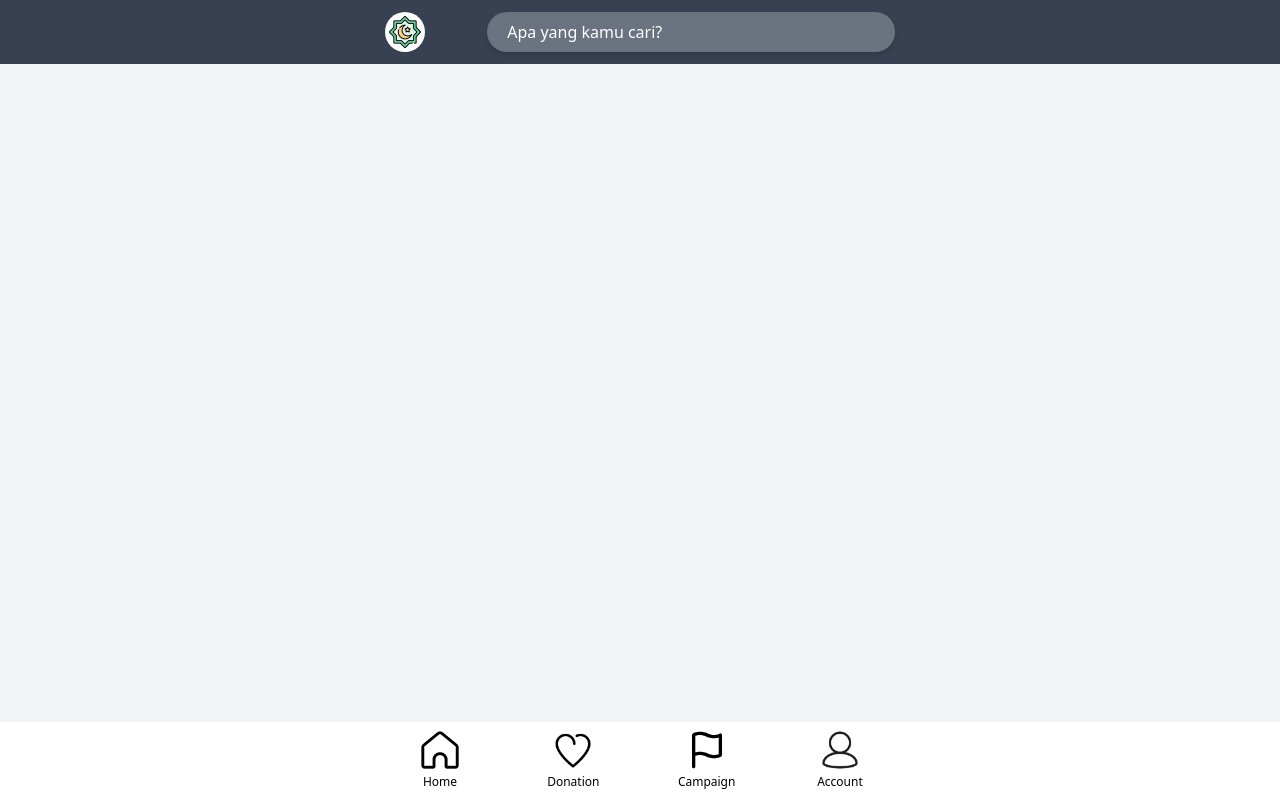
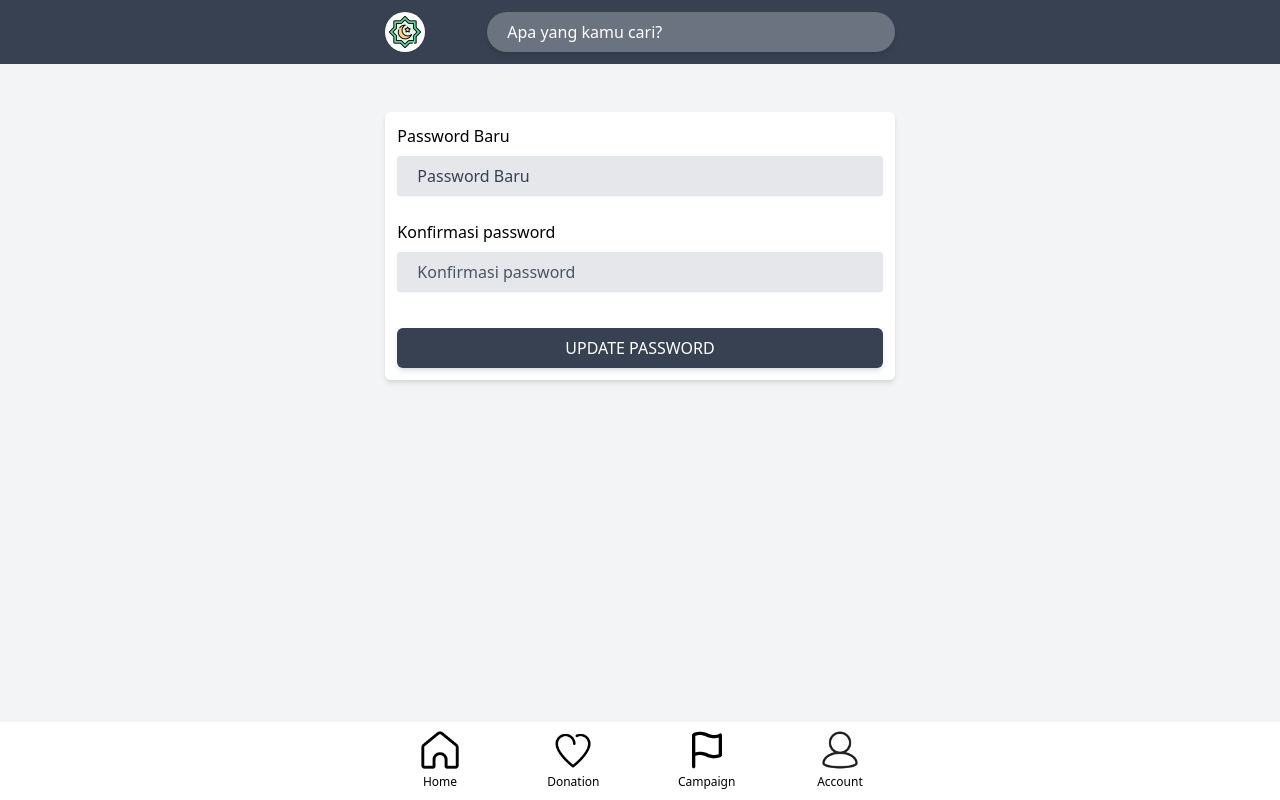
Before and after one commit to Cizz22/webdonasi-vue, a Vue app: page /profile/password in a window 1280 px wide. Built offline with nearby package versions, Linux system fonts and the light colour scheme; sample sign-in values are in the browser's storage.

Commit message:
dashboard done

```diff
--- a/src/router/index.js
+++ b/src/router/index.js
@@ -42,6 +42,14 @@ const routes = [
             requiresAuth: true
         }
     },
+    {
+        path:'/profile/password',
+        name:'profile.password',
+        component: () => import('@/views/profile/password.vue'),
+        meta: {
+            requiresAuth: true
+        }
+    },
 
 ];
 
--- a/src/store/index.js
+++ b/src/store/index.js
@@ -3,12 +3,15 @@ import { createStore } from 'vuex'
 import auth from './modules/auth'
 import donation from './modules/donation'
 import profile from './modules/profile'
+import slider from './modules/slider'
+
 
 const store = createStore({
     modules:{
         auth,
         donation,
         profile,
+        slider
     }
 })
 
--- a/src/store/modules/profile.js
+++ b/src/store/modules/profile.js
@@ -45,6 +45,29 @@ const profile = {
                     reject(error.response.data)
                 })
             })
+        },
+
+        updatePassword({commit}, user){
+           return new Promise((resolve, reject) => {
+            const {password, password_confirmation} = user
+
+            const token = localStorage.getItem('token')
+
+            Api.defaults.headers.common['Authorization'] = `Bearer ${token}`
+
+            Api.post('/profile/password', {
+                password,
+                password_confirmation
+            })
+            .then((response) => {
+                commit('SET_PROFILE', response.data.data)
+
+                resolve(response)
+            })
+            .catch((error) => {
+                reject(error)
+            })
+           })
         }
     },
     getters:{
--- /dev/null
+++ b/src/store/modules/slider.js
@@ -0,0 +1,15 @@
+import Api from '../../api/api'
+
+const slider = {
+    state:{
+
+    },
+    mutations:{
+
+    },
+    actions:{
+
+    }
+}
+
+export default slider
--- a/src/views/auth/Login.vue
+++ b/src/views/auth/Login.vue
@@ -72,7 +72,7 @@ export default {
 
         async function login(){
             try {
-                const dispatchLogin = await store.dispatch('auth/login', {
+            let dispatchLogin = await store.dispatch('auth/login', {
                     email: user.email,
                     password: user.password
                 })
--- a/src/views/dashboard/Index.vue
+++ b/src/views/dashboard/Index.vue
@@ -36,13 +36,13 @@
                     </div>
                 </router-link>
 
-                <a href="#">
+                <router-link :to="{name: 'profile.password'}" href="#">
                     <div class="grid grid-cols-5 gap-4 bg-gray-300 p-3 rounded-md shadow-sm mb-3">
                         <div class="col-span-5">
                             <i class="fa fa-key" aria-hidden="true"></i> Ubah Password
                         </div>
                     </div>
-                </a>
+                </router-link>
 
                 <a @click = "logout" href="">
                     <div class="grid grid-cols-5 gap-4 bg-gray-300 p-3 rounded-md shadow-sm mb-3">
@@ -62,13 +62,9 @@
 //hook vuex
     import { useStore } from 'vuex'
 
-    //hook vue
     import { computed, onMounted } from 'vue'
 
     import {useToast} from 'vue-toastification'
-
-    // Same interface as this.$toast
-    const toast = useToast()
 
     import { useRouter } from 'vue-router'
 
@@ -78,6 +74,8 @@ export default {
         const store = useStore()
 
         const router = useRouter()
+
+        const toast = useToast()
 
         onMounted(() => {
             store.dispatch('auth/getUser')
@@ -100,6 +98,7 @@ export default {
         return{
             user,
             logout,
+            toast
         }
 
     }
--- a/src/views/donation/Index.vue
+++ b/src/views/donation/Index.vue
@@ -10,8 +10,40 @@
 
                     <div v-if="donations.length > 0">
                         <div class="mt-5 grid grid-cols-4 gap-4">
-                            <div class="col-span-4">
-                                <figure></figure>
+                            <div class="col-span-4" v-for="donation in donations" :key="donation.id">
+                                <div class="bg-gray-200 rounded-md shadow-md p-2">
+                                    <figure class="rounded-xl md:flex md:p-0">
+                                        <img :src="donation.campaign.image" class="w-full h-34 md:w-48 rounded mx-auto object-cover" width="384" height="512">
+                                        <div class="text-center p-5 w-full pt-6 md:text-left spaye-y-4">
+                                            <router-link :to="{name: 'campaign.show'}" >
+                                                <p class="text-sm font-semibold">{{donation.campaign.title}}</p>
+                                            </router-link>
+                                            <figcaption class="font-medium">
+                                                <p class="text-xs text-gray-500 mt-5">
+                                                    <span class="font-bold text-gray-500 mr-3">{{donation.created_at}}</span>
+                                                    <span class="font-bold text-blue-900">{{formatPrice(donation.amount)}}</span>
+                                                </p>
+                                            </figcaption>
+                                            <div v-if="donation.status == 'pending'">
+                                                <button class="px-2 py-1 rounded-md w-full bg-yellow-600 shadow-md focus:outline-none">Bayar Sekarang</button>
+                                            </div>
+                                        </div>
+                                        <div class="ml-auto text-sm text-gray-500 underline">
+                                        <div v-if="donation.status == 'success'">
+                                            <button class="bg-green-500 border-2 border-green-500 rounded shadow-sm text-xs py-1 px-2 text-black focus:outline-none">Berhasil</button>
+                                        </div>
+                                        <div v-else-if="donation.status == 'pending'">
+                                            <button class="bg-yellow-500 border-2 border-yellow-500 rounded shadow-sm text-xs py-1 px-2 text-black focus:outline-none">Pending</button>
+                                        </div>
+                                        <div v-else-if="donation.status == 'expired'">
+                                            <button class="bg-red-500 border-2 border-red-500 rounded shadow-sm text-xs py-1 px-2 text-black focus:outline-none">Dibatalkan</button>
+                                        </div>
+                                        <div v-else-if="donation.status == 'failed'">
+                                            <button class="bg-red-500 border-2 border-red-500 rounded shadow-sm text-xs py-1 px-2 text-black focus:outline-none">Dibatalkan</button>
+                                        </div>
+                                    </div>
+                                    </figure>
+                                </div>
                             </div>
                         </div>
                     </div>
--- /dev/null
+++ b/src/views/profile/password.vue
@@ -0,0 +1,86 @@
+<template>
+      <div class="pb-20 pt-20">
+        <div class="container mx-auto p-3 grid grid-cols-1 sm:w-full md:w-5/12">
+
+            <form method="POST" @submit.prevent="updatePassword">
+                <div class="mt-5">
+                    <div class="bg-white rounded-md shadow-md p-3">
+                        <div class="grid grid-cols-1 gap-4">
+                            <div class="mb-2">
+                            <label class="mt-2">Password Baru</label>
+                            <input type="password"
+                                class="mt-2 appearance-none w-full bg-gray-200 rounded h-7 shadow-sm placeholder-gray-700 focus:outline-none focus:placeholder-gray-600 focus:bg-gray-300 focus-within:text-gray-600 p-5"
+                                placeholder="Password Baru" v-model="user.password">
+                        </div>
+
+                        <div class="mb-2">
+                            <label class="mt-2">Konfirmasi password</label>
+                            <input type="password"
+                                class="mt-2 appearance-none w-full bg-gray-200 rounded h-7 shadow-sm placeholder-gray-600 focus:outline-none focus:placeholder-gray-600 focus:bg-gray-300 focus-within:text-gray-600 p-5"
+                             placeholder="Konfirmasi password" v-model="user.password_confirmation">
+                        </div>
+
+                        <div>
+                            <button type="submit" class="mt-3 bg-gray-700 text-white p-2 w-full rounded-md shadow-md focus:outline-none">
+                                UPDATE PASSWORD
+                            </button>
+                        </div>
+                        </div>
+                    </div>
+                </div>
+
+            </form>
+        </div>
+    </div>
+</template>
+
+<script>
+import {ref, reactive} from 'vue'
+import {useStore} from 'vuex'
+import { useRouter } from 'vue-router'
+import { useToast } from "vue-toastification"
+export default {
+
+    setup(){
+        const store = useStore();
+
+        const router = useRouter();
+
+        const toast = useToast();
+
+        const user = reactive({
+            password : '',
+            password_confirmation:''
+        })
+
+        const validation = ref([])
+
+        async function updatePassword(){
+            try {
+                store.dispatch('profile/updatePassword', user)
+
+                router.push({name: 'dashboard'})
+                toast.success('Update password berhasil!!')
+            } catch (error) {
+                validation.value = error
+
+                 //show validation name with toast
+                    if(validation.value.password) {
+                        toast.error(`${validation.value.password[0]}`)
+                    }
+
+                    if(validation.value.password_confirmation) {
+                        toast.error(`${validation.value.password_confirmation[0]}`)
+                    }
+            }
+        }
+
+        return{
+            user,
+            updatePassword,
+            validation
+        }
+
+    }
+}
+</script>
```
Also changed, not shown: src/components/Slider.vue (added).
